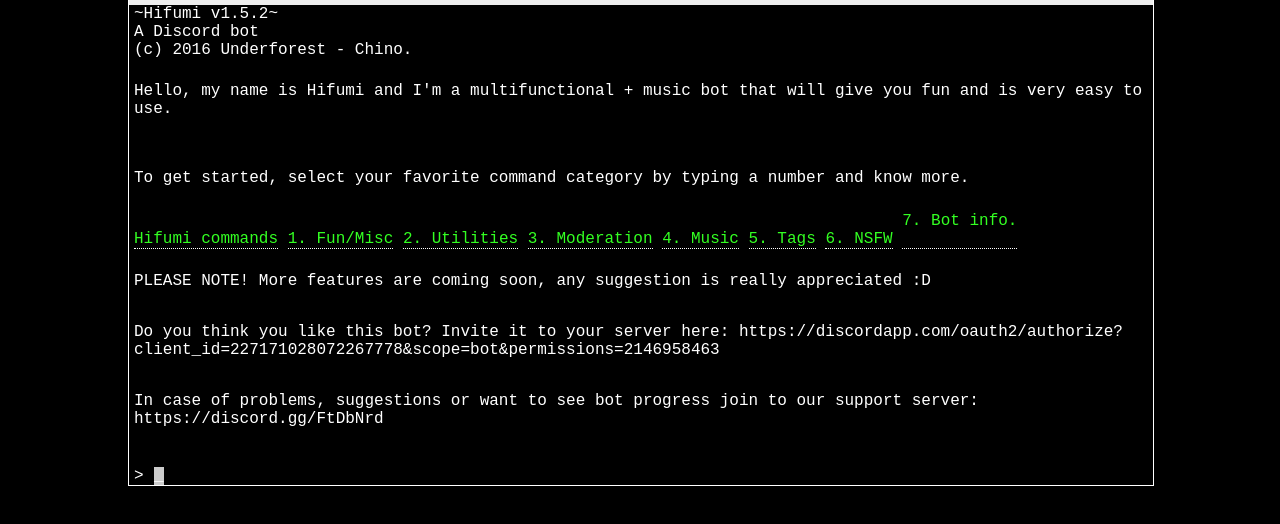
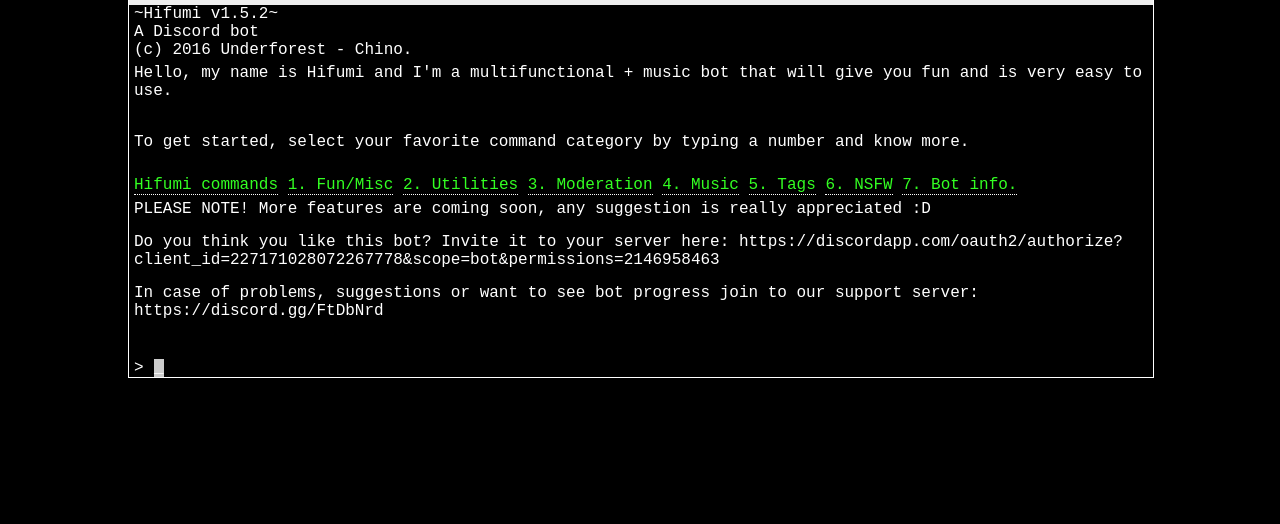
Before and after one commit to GregoryGregoryGregory/hifumibot, a plain HTML site: page commands.html in a window 1280 px wide. Shown: the part 160-684 px from the top of the page. Drawn offline with Linux system fonts and the light colour scheme.

Commit message:
Update commands.html

```diff
--- a/commands.html
+++ b/commands.html
@@ -53,19 +53,19 @@
 <span>(c) 2016 Underforest - Chino.</span>
 <ul>
 
-<li id="q_hifumi1"><br/></li>
-<li id="q_hifumi2"><br/><br/></li>
-<li class="q">Hifumi commands<br/></li>
-<li class="q">1. Fun/Misc<br/></li>
-<li class="q">2. Utilities<br/></li>
-<li class="q">3. Moderation<br/></li>
-<li class="q">4. Music<br/></li>
-<li class="q">5. Tags<br/></li>
-<li class="q">6. NSFW<br/></li>
-<li class="q">7. Bot info.<br/><br/></li>
-<li id="q_hifumi3"><br/></li>
-<li id="q_hifumi4"><br/></li>
-<li id="q_hifumi5"><br/></li>
+<li id="q_hifumi1"></li>
+<li id="q_hifumi2"><br/></li>
+<li class="q">Hifumi commands</li>
+<li class="q">1. Fun/Misc</li>
+<li class="q">2. Utilities</li>
+<li class="q">3. Moderation</li>
+<li class="q">4. Music</li>
+<li class="q">5. Tags</li>
+<li class="q">6. NSFW</li>
+<li class="q">7. Bot info.</li>
+<li id="q_hifumi3"></li>
+<li id="q_hifumi4"></li>
+<li id="q_hifumi5"></li>
 </ul>
 </div>
 <div class="prompt">
```
